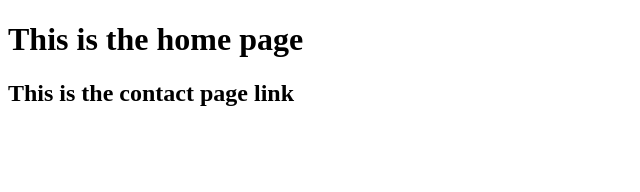
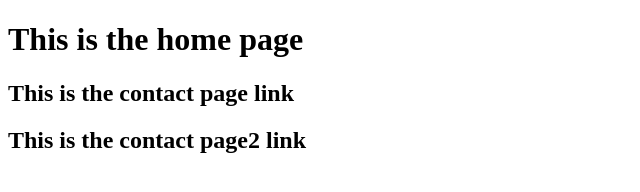
Before and after one commit to praizoh/test_git, a plain HTML site: page index.html in a window 1280 px wide. Shown: the whole page, without its empty margins (0-640 px from the left). Drawn offline with Linux system fonts and the light colour scheme.

Commit message:
'update'

```diff
--- a/index.html
+++ b/index.html
@@ -8,5 +8,6 @@
 <body>
     <h1>This is the home page</h1>
     <h2>This is the contact page link</h2>
+    <h2>This is the contact page2 link</h2>
 </body>
 </html>
```
